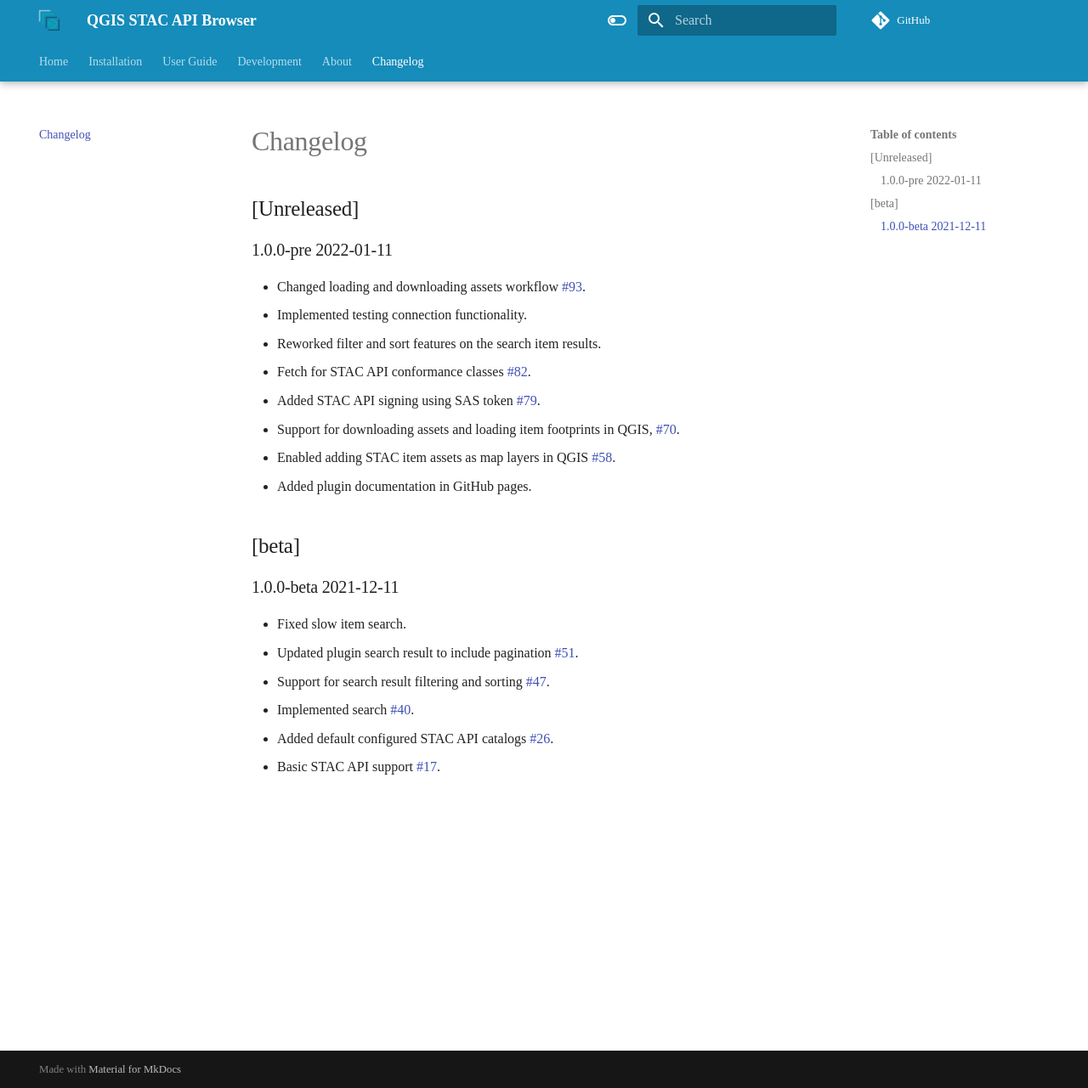
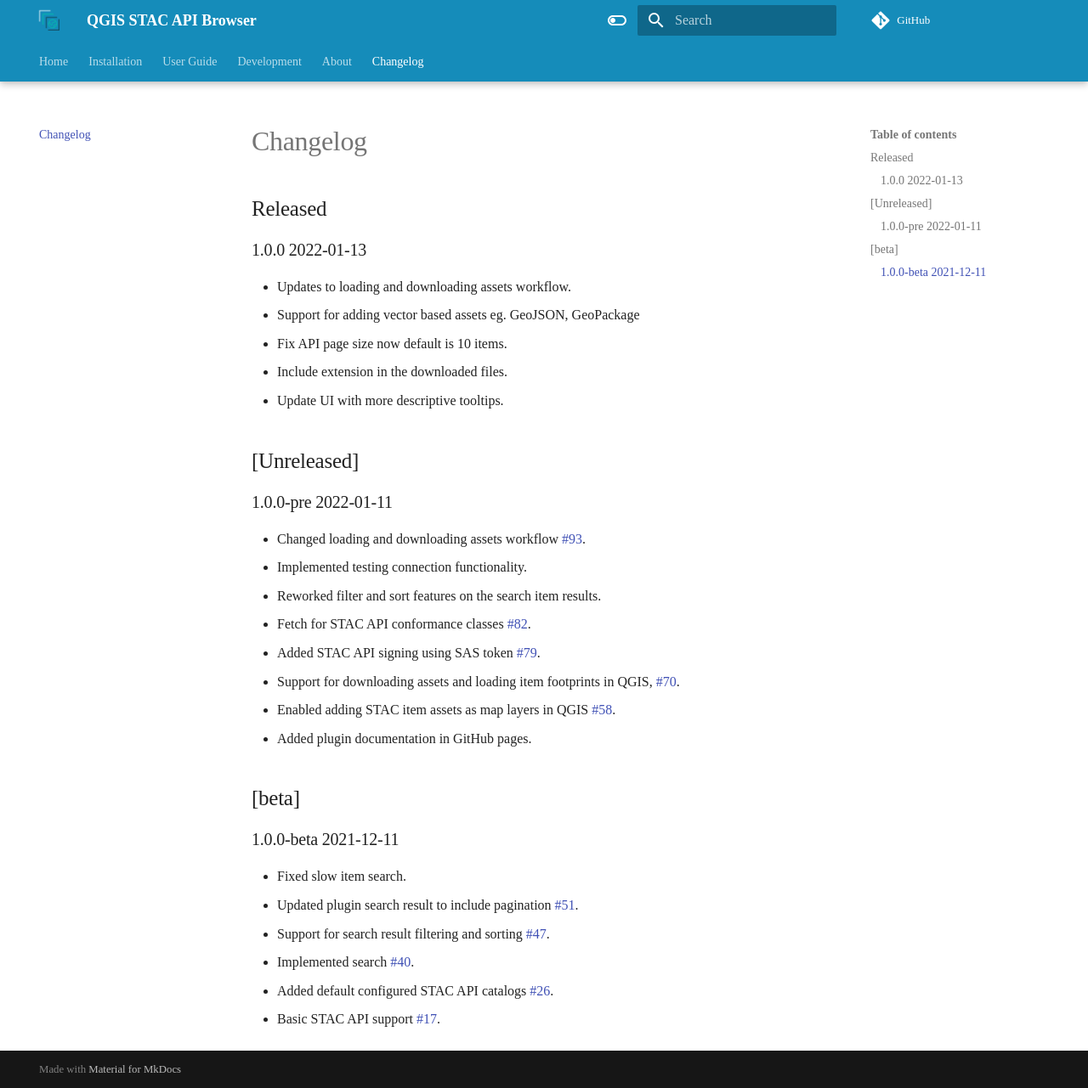
Before and after one commit to stac-utils/qgis-stac-plugin, an MkDocs documentation site: the page built from docs/changelog.md, in a window 1280 px wide and 1281 px high. Shown: the whole window at 85% size. Built offline with MkDocs 1.6.1 and Material for MkDocs 9.7.7, drawn with Linux system fonts in a browser that asks for light colours; comment, search, counter and statistics services are not loaded.

Commit message:
update version to 1.0.0

```diff
--- a/CHANGELOG.md
+++ b/CHANGELOG.md
@@ -1,5 +1,13 @@
 # Changelog
 
+## Released
+
+### 1.0.0 2022-01-13
+- Updates to loading and downloading assets workflow.
+- Support for adding vector based assets eg. GeoJSON, GeoPackage
+- Fix API page size now default is 10 items.
+- Include extension in the downloaded files.
+- Update UI with more descriptive tooltips.
 
 ## [Unreleased]
 
```
Also changed, not shown: pyproject.toml (+4 -3 lines), docs/plugin/changelog.txt.
